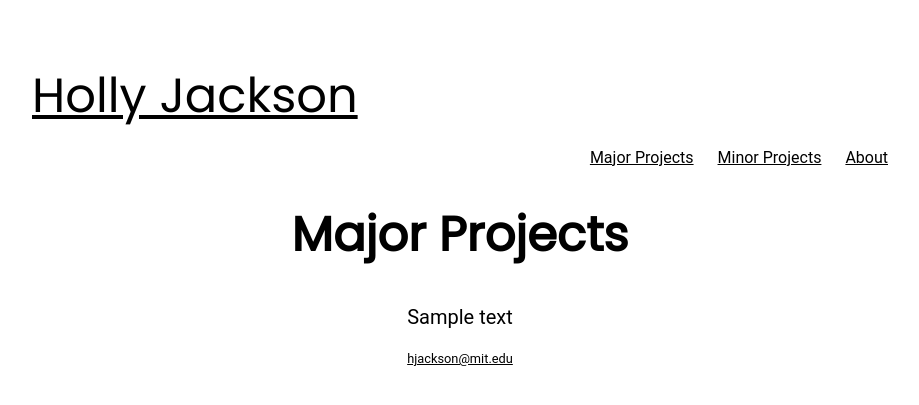
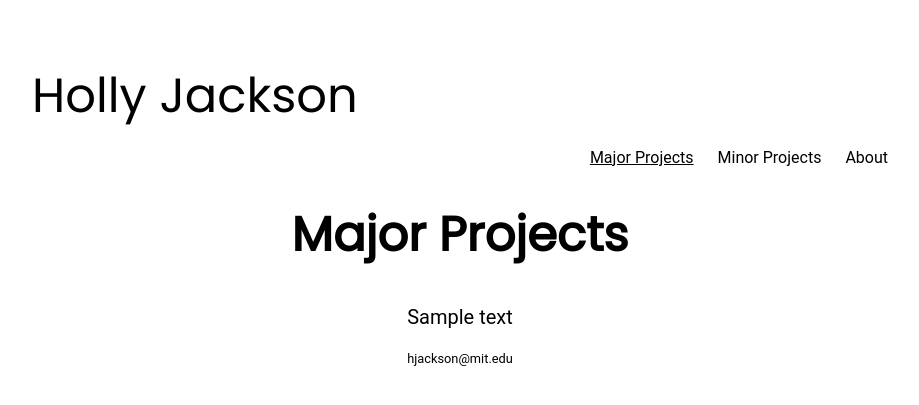
Before and after one commit to hollyjackson/hollyjackson.github.io, a Jekyll site: the page built from index.html, in a window 1280 px wide. Shown: the top 405 px of the page, without its empty margins (180-1099 px from the left). Built offline with Jekyll 4.4.1, drawn with Linux system fonts in a browser that asks for light colours.

Commit message:
experiment w underline

```diff
--- a/_layouts/default.html
+++ b/_layouts/default.html
@@ -9,10 +9,10 @@
 		</head>
 		<body>
 			<header class="header">
-				<a class="header__title" href="hollyjackson.github.io">Holly Jackson</a>
+				<a class="header__title" href="/">Holly Jackson</a>
 				<nav>
 					<ul>
-						<li><a href="/">Major Projects</a></li>
+						<li><a href="/" class="active">Major Projects</a></li>
 						<li><a href="/minor-projects">Minor Projects</a></li>
 						<li><a href="/about">About</a></li>
 					</ul>
--- a/css/main.css
+++ b/css/main.css
@@ -26,6 +26,9 @@ nav ul li {
 }
 a {
     color: #000;
+    text-decoration: none;
+}
+.active {
     text-decoration: underline;
 }
 .header__title {
```
